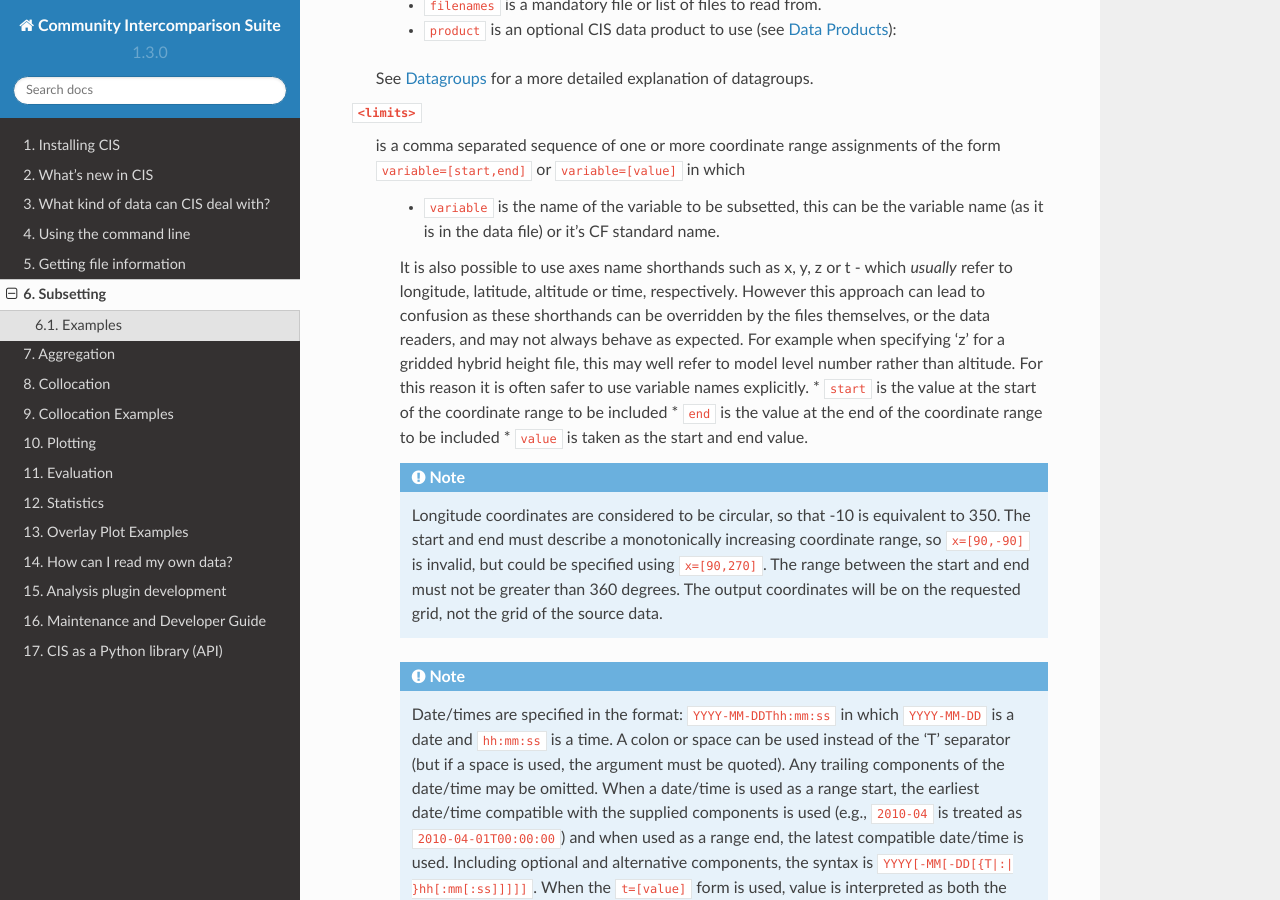
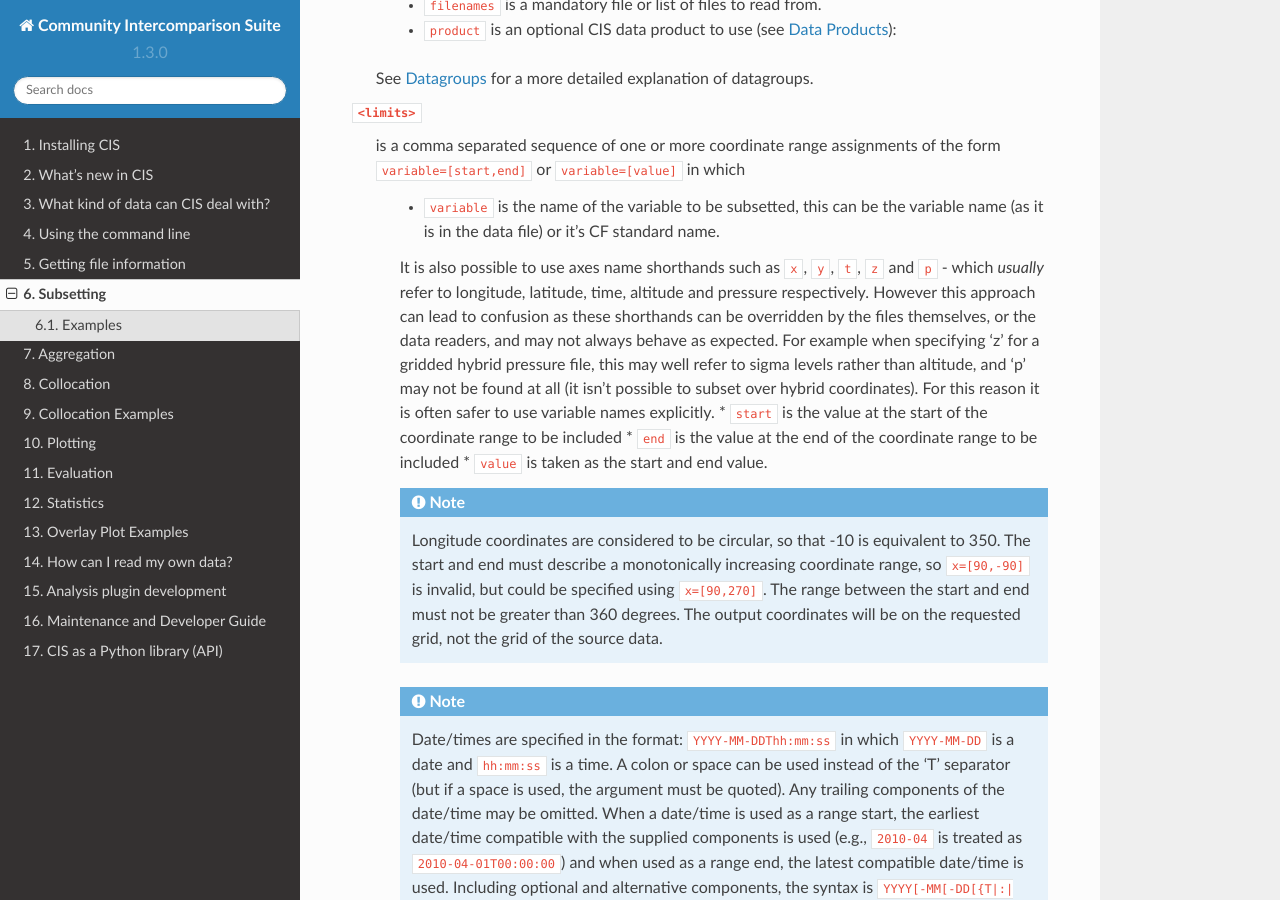
Before and after one commit to cedadev/cis, a Sphinx documentation site: the page built from doc/subsetting.rst, in a window 1280 px wide and 900 px high, scrolled down 520 px. Built offline with Sphinx 7.4.7 and the Read the Docs theme 2.0.0, drawn with Linux system fonts in a browser that asks for light colours.

Commit message:
Minor update to docs

```diff
--- a/doc/subsetting.rst
+++ b/doc/subsetting.rst
@@ -27,10 +27,10 @@ where:
   is a comma separated sequence of one or more coordinate range assignments of the form ``variable=[start,end]`` or ``variable=[value]`` in which
 
     * ``variable`` is the name of the variable to be subsetted, this can be the variable name (as it is in the data file) or it's CF standard name.
-    It is also possible to use axes name shorthands such as x, y, z or t - which *usually* refer to longitude, latitude, altitude or time, respectively.
+    It is also possible to use axes name shorthands such as ``x``, ``y``, ``t``,  ``z`` and ``p`` - which *usually* refer to longitude, latitude, time, altitude and pressure respectively.
     However this approach can lead to confusion as these shorthands can be overridden by the files themselves, or the data readers, and may not always behave as expected.
-    For example when specifying 'z' for a gridded hybrid height file, this may well refer to model level number rather than altitude. For this reason it is often
-    safer to use variable names explicitly.
+    For example when specifying 'z' for a gridded hybrid pressure file, this may well refer to sigma levels rather than altitude, and 'p' may not be found at all (it isn't possible to subset over hybrid coordinates).
+    For this reason it is often safer to use variable names explicitly.
     * ``start`` is the value at the start of the coordinate range to be included
     * ``end`` is the value at the end of the coordinate range to be included
     * ``value`` is taken as the start and end value.
```
